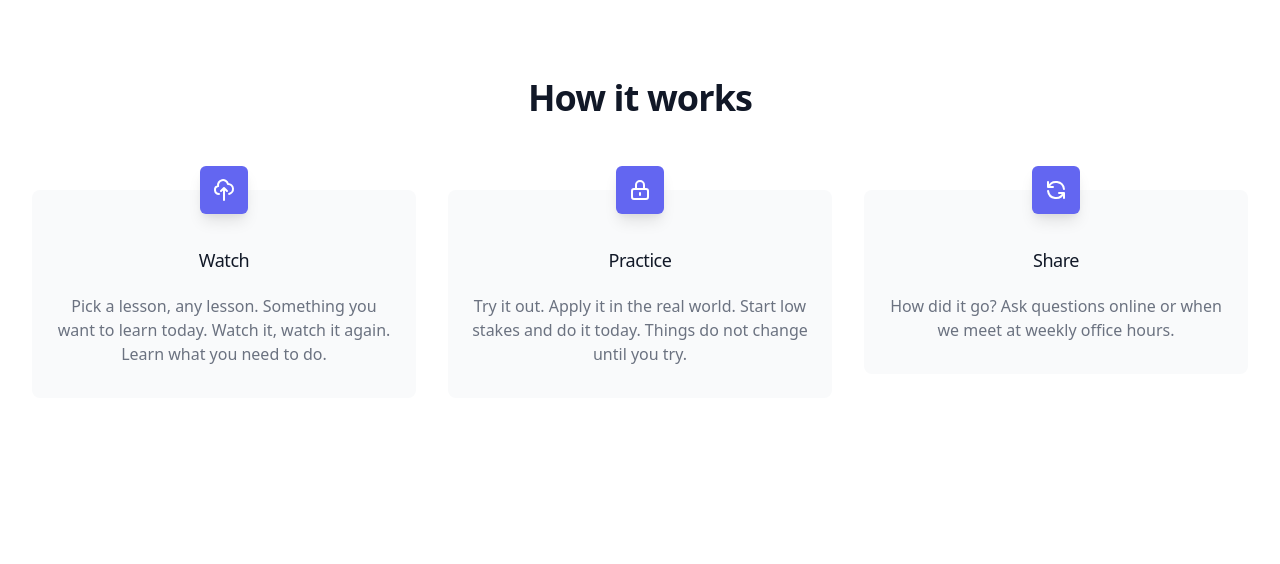
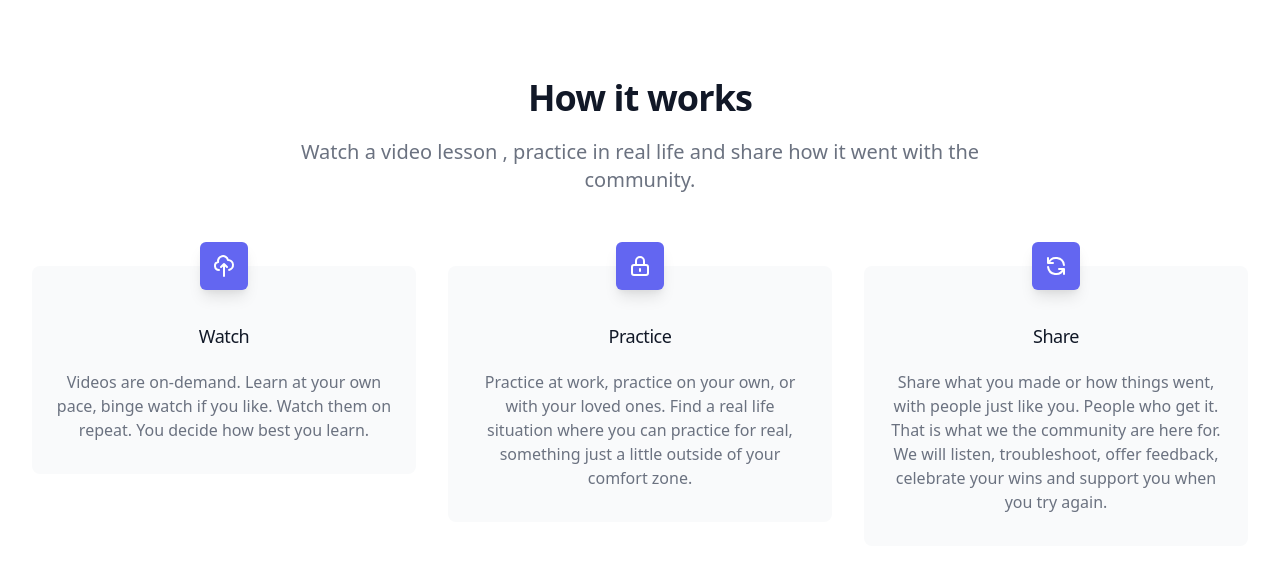
Before and after one commit to timyeothequietachievr/website, a Next.js app: page / in a window 1280 px wide. Shown: the part 1460-2024 px from the top of the page. Built offline with nearby package versions, Linux system fonts and the light colour scheme; a web font is replaced by a local one.

Commit message:
content(how it works)

```diff
--- a/components/HowItWorks.jsx
+++ b/components/HowItWorks.jsx
@@ -9,9 +9,9 @@ import {
   } from '@heroicons/react/outline'
 
   const features = [
-    { name: 'Watch', icon: CloudUploadIcon, para: 'Pick a lesson, any lesson. Something you want to learn today. Watch it, watch it again. Learn what you need to do.' },
-    { name: 'Practice', icon: LockClosedIcon, para: 'Try it out. Apply it in the real world. Start low stakes and do it today. Things do not change until you try.' },
-    { name: 'Share', icon: RefreshIcon, para: 'How did it go? Ask questions online or when we meet at weekly office hours. ' },
+    { name: 'Watch', icon: CloudUploadIcon, para: 'Videos are on-demand. Learn at your own pace, binge watch if you like. Watch them on repeat. You decide how best you learn.' },
+    { name: 'Practice', icon: LockClosedIcon, para: 'Practice at work, practice on your own, or with your loved ones. Find a real life situation where you can practice for real, something just a little outside of your comfort zone.' },
+    { name: 'Share', icon: RefreshIcon, para: 'Share what you made or how things went, with people just like you. People who get it. That is what we the community are here for. We will listen, troubleshoot, offer feedback, celebrate your wins and support you when you try again.' },
   ]
 
   export default function Example() {
@@ -22,11 +22,9 @@ import {
           <p className="mt-2 text-3xl font-extrabold text-gray-900 tracking-tight sm:text-4xl">
             How it works
           </p>
-            {/*<p className="mt-5 max-w-prose mx-auto text-xl text-gray-500">
-            Phasellus lorem quam molestie id quisque diam aenean nulla in. Accumsan in quis quis nunc, ullamcorper
-            malesuada. Eleifend condimentum id viverra nulla.
+            <p className="mt-5 max-w-prose mx-auto text-xl text-gray-500">
+            Watch a video lesson , practice in real life and share how it went with the community.
           </p>
-            */}
           <div className="mt-12">
             <div className="grid grid-cols-1 gap-8 sm:grid-cols-2 lg:grid-cols-3">
               {features.map((feature) => (
```
